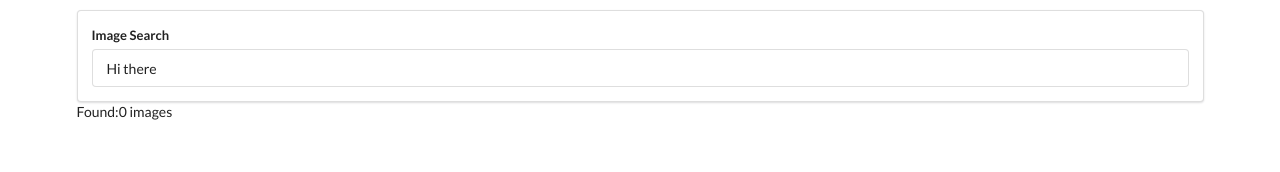
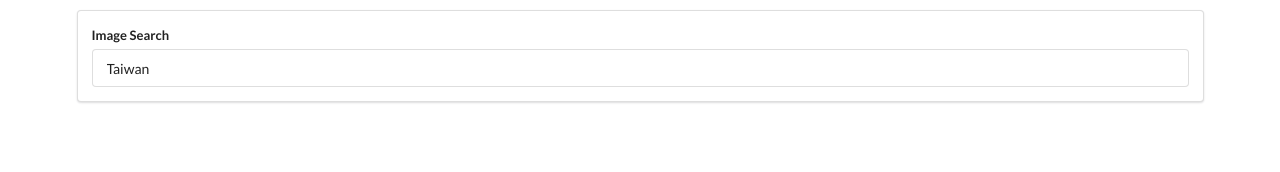
Before and after one commit to LenChang/Modern-React-with-Redux_pics, a React (Create React App) app: page / in a window 1280 px wide. Shown: the top 172 px of the page. Built offline with nearby package versions, Linux system fonts and the light colour scheme.

Commit message:
Modern React with Redux: Section 9 - 97 to 101: Show image list

```diff
--- a/src/components/App.js
+++ b/src/components/App.js
@@ -2,6 +2,7 @@
 
 import SearchBar from "./SearchBar";
 import axios from "../api/unsplash";
+import ImageList from "../components/ImageList";
 class App extends React.Component {
   state = { images: [] };
 
@@ -17,7 +18,7 @@
     return (
       <div className="ui container" style={{ marginTop: "10px" }}>
         <SearchBar onSubmit={this.onSearchSubmit} />
-        Found:{this.state.images.length} images
+        <ImageList images={this.state.images} />
       </div>
     );
   }
--- /dev/null
+++ b/src/components/ImageList.js
@@ -0,0 +1,11 @@
+import React from "react";
+
+const ImageList = (props) => {
+  const images = props.images.map(({ description, id, urls }) => {
+    return <img alt={description} key={id} src={urls.regular} />;
+  });
+
+  return <div>{images}</div>;
+};
+
+export default ImageList;
--- a/src/components/SearchBar.js
+++ b/src/components/SearchBar.js
@@ -1,7 +1,7 @@
 import React from "react";
 
 class SearchBar extends React.Component {
-  state = { term: "Hi there" };
+  state = { term: "Taiwan" };
 
   // onInputChange(event) {
   //   console.log(event.target.value);
```
